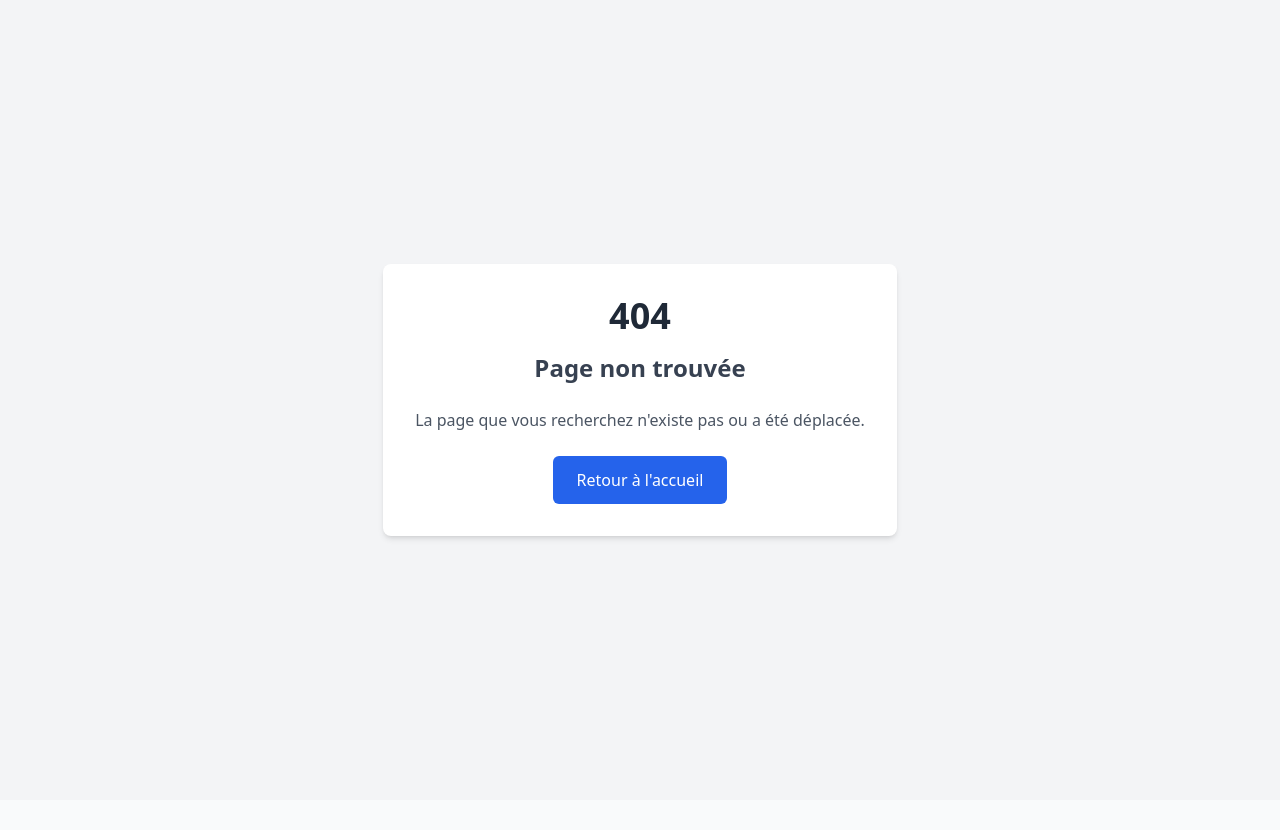
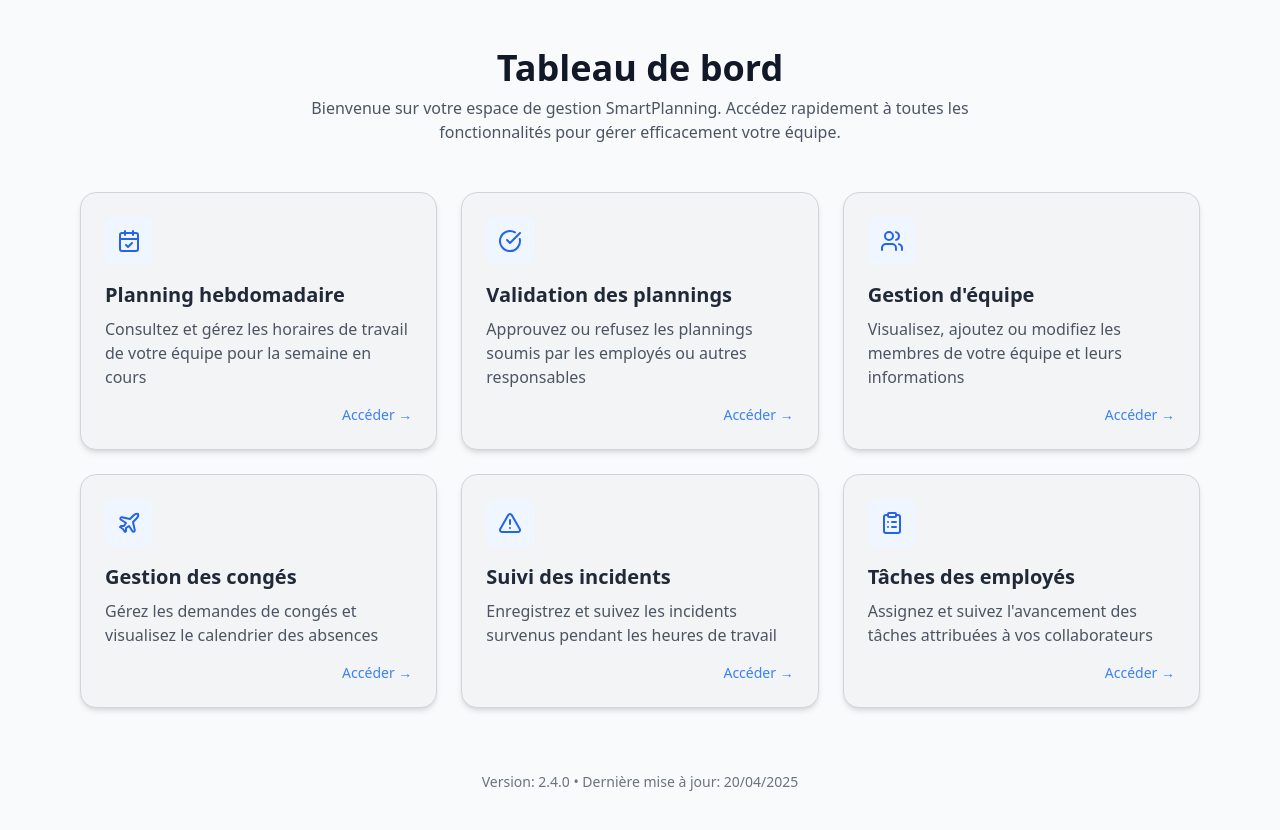
Before and after one commit to krismos64/SmartPlanning, a React (Vite) app in the folder frontend/: page /dashboard in a window 1280 px wide. Before the commit this address had no page. Shown: the top 830 px of the page. Before the commit the page ends 800 px from the top, so only its background shows below. Built offline with nearby package versions, Linux system fonts and the light colour scheme.

Commit message:
dashboard page

```diff
--- a/frontend/src/AppRouter.tsx
+++ b/frontend/src/AppRouter.tsx
@@ -4,6 +4,7 @@ import IndexPage from "./pages/LandingPage";
 
 // Import des composants de pages
 import CompanyOverviewPage from "./pages/CompanyOverviewPage";
+import DashboardPage from "./pages/DashboardPage";
 import EmployeeTasksPage from "./pages/EmployeeTasksPage";
 import IncidentTrackingPage from "./pages/IncidentTrackingPage";
 import LoginPage from "./pages/LoginPage";
@@ -53,6 +54,9 @@ const AppRouter: React.FC = () => {
         <Route path="/login" element={<LoginPage />} />
         <Route path="/register" element={<RegisterPage />} />
 
+        {/* Route du tableau de bord pour utilisateurs connectés */}
+        <Route path="/dashboard" element={<DashboardPage />} />
+
         {/* Routes principales de l'application */}
         <Route path="/weekly-schedule" element={<WeeklySchedulePage />} />
         <Route
--- /dev/null
+++ b/frontend/src/pages/DashboardPage.tsx
@@ -0,0 +1,184 @@
+import { motion } from "framer-motion";
+import {
+  AlertTriangle,
+  CalendarCheck,
+  CheckCircle,
+  ClipboardList,
+  Plane,
+  Users,
+} from "lucide-react";
+import React from "react";
+import { Helmet } from "react-helmet-async";
+import { useNavigate } from "react-router-dom";
+import Card from "../components/ui/Card";
+
+/**
+ * DashboardCard - Composant local pour afficher une fonctionnalité
+ * avec animation et navigation intégrée
+ */
+interface DashboardCardProps {
+  title: string;
+  description: string;
+  icon: React.ReactNode;
+  path: string;
+  delay: number;
+}
+
+const DashboardCard: React.FC<DashboardCardProps> = ({
+  title,
+  description,
+  icon,
+  path,
+  delay,
+}) => {
+  const navigate = useNavigate();
+
+  return (
+    <motion.div
+      initial={{ opacity: 0, y: 20, scale: 0.95 }}
+      animate={{ opacity: 1, y: 0, scale: 1 }}
+      transition={{
+        duration: 0.5,
+        delay: delay * 0.1,
+        ease: [0.22, 1, 0.36, 1],
+      }}
+      whileHover={{
+        scale: 1.03,
+        boxShadow:
+          "0 10px 25px -5px rgba(0, 0, 0, 0.1), 0 10px 10px -5px rgba(0, 0, 0, 0.04)",
+      }}
+      whileTap={{ scale: 0.98 }}
+      onClick={() => navigate(path)}
+    >
+      <Card className="h-full cursor-pointer flex flex-col p-6 transition-all duration-300 hover:border-blue-400">
+        <div className="mb-4 text-blue-600 bg-blue-50 p-3 rounded-lg w-fit">
+          {icon}
+        </div>
+        <h3 className="text-xl font-semibold mb-2 text-gray-800">{title}</h3>
+        <p className="text-gray-600 flex-grow">{description}</p>
+        <div className="flex justify-end mt-4">
+          <motion.div
+            className="text-blue-500 font-medium text-sm"
+            whileHover={{ x: 5 }}
+          >
+            Accéder →
+          </motion.div>
+        </div>
+      </Card>
+    </motion.div>
+  );
+};
+
+/**
+ * DashboardPage - Page principale du tableau de bord pour les managers
+ * Affiche une grille de cartes pour accéder aux fonctionnalités principales
+ */
+const DashboardPage: React.FC = () => {
+  // Données des fonctionnalités principales
+  const features = [
+    {
+      title: "Planning hebdomadaire",
+      description:
+        "Consultez et gérez les horaires de travail de votre équipe pour la semaine en cours",
+      icon: <CalendarCheck size={24} />,
+      path: "/weekly-schedule",
+    },
+    {
+      title: "Validation des plannings",
+      description:
+        "Approuvez ou refusez les plannings soumis par les employés ou autres responsables",
+      icon: <CheckCircle size={24} />,
+      path: "/planning-validation",
+    },
+    {
+      title: "Gestion d'équipe",
+      description:
+        "Visualisez, ajoutez ou modifiez les membres de votre équipe et leurs informations",
+      icon: <Users size={24} />,
+      path: "/team-management",
+    },
+    {
+      title: "Gestion des congés",
+      description:
+        "Gérez les demandes de congés et visualisez le calendrier des absences",
+      icon: <Plane size={24} />,
+      path: "/vacations",
+    },
+    {
+      title: "Suivi des incidents",
+      description:
+        "Enregistrez et suivez les incidents survenus pendant les heures de travail",
+      icon: <AlertTriangle size={24} />,
+      path: "/incident-tracking",
+    },
+    {
+      title: "Tâches des employés",
+      description:
+        "Assignez et suivez l'avancement des tâches attribuées à vos collaborateurs",
+      icon: <ClipboardList size={24} />,
+      path: "/employee-tasks",
+    },
+  ];
+
+  return (
+    <>
+      <Helmet>
+        <title>Dashboard SmartPlanning – Vue d'ensemble RH</title>
+        <meta
+          name="description"
+          content="Accédez rapidement à toutes les fonctionnalités clés de SmartPlanning via un tableau de bord clair et animé."
+        />
+      </Helmet>
+
+      <div className="min-h-screen bg-gray-50 py-12">
+        <div className="max-w-6xl mx-auto px-4">
+          {/* En-tête de la page */}
+          <motion.div
+            className="text-center mb-12"
+            initial={{ opacity: 0, y: -20 }}
+            animate={{ opacity: 1, y: 0 }}
+            transition={{ duration: 0.6 }}
+          >
+            <h1 className="text-3xl md:text-4xl font-bold text-gray-900 mb-2">
+              Tableau de bord
+            </h1>
+            <p className="text-gray-600 max-w-2xl mx-auto">
+              Bienvenue sur votre espace de gestion SmartPlanning. Accédez
+              rapidement à toutes les fonctionnalités pour gérer efficacement
+              votre équipe.
+            </p>
+          </motion.div>
+
+          {/* Grille de cartes de fonctionnalités */}
+          <div className="grid grid-cols-1 md:grid-cols-2 lg:grid-cols-3 gap-6">
+            {features.map((feature, index) => (
+              <DashboardCard
+                key={index}
+                title={feature.title}
+                description={feature.description}
+                icon={feature.icon}
+                path={feature.path}
+                delay={index}
+              />
+            ))}
+          </div>
+        </div>
+
+        {/* Pied de page avec infos supplémentaires */}
+        <motion.div
+          className="text-center mt-16 text-sm text-gray-500"
+          initial={{ opacity: 0 }}
+          animate={{ opacity: 1 }}
+          transition={{ delay: 0.8 }}
+        >
+          <p>
+            Version: 2.4.0 • Dernière mise à jour:{" "}
+            {new Date().toLocaleDateString("fr-FR")}
+          </p>
+        </motion.div>
+      </div>
+    </>
+  );
+};
+
+export default DashboardPage;
```
